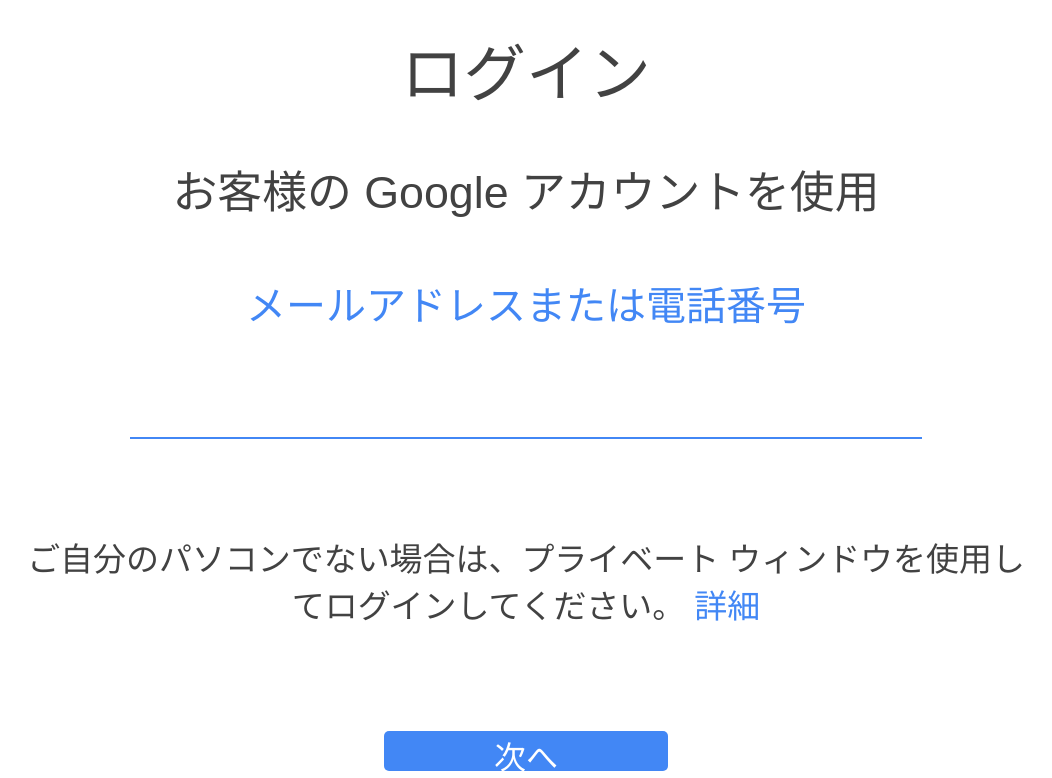
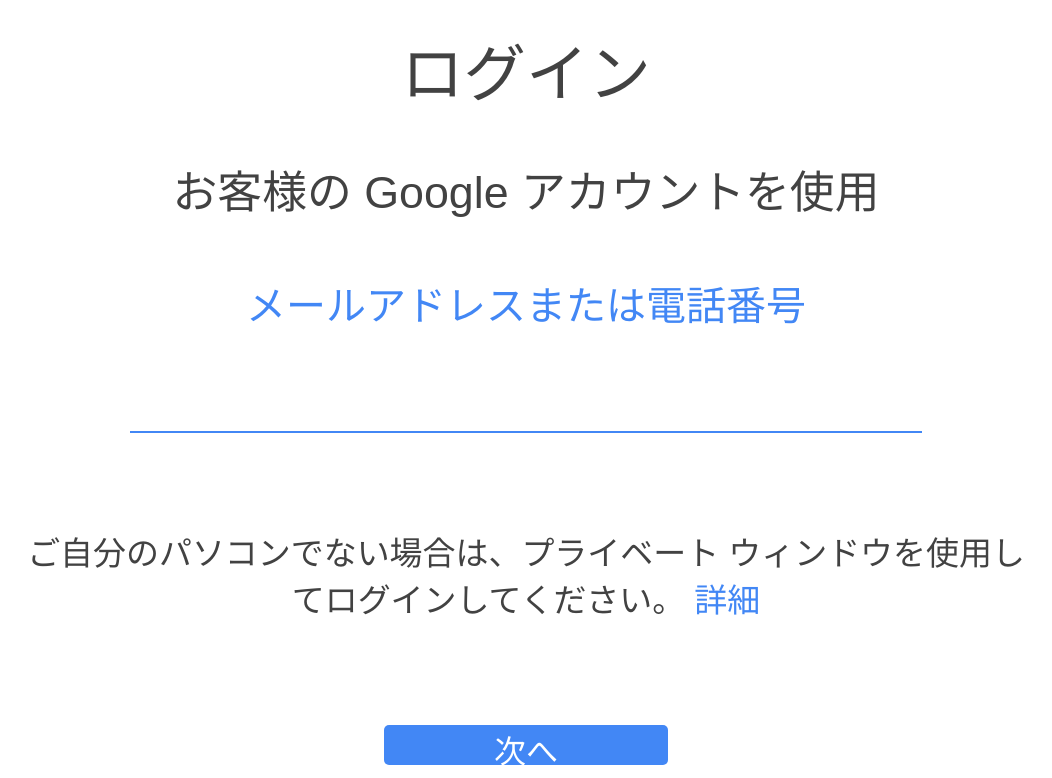
Before and after one commit to mindes-a/GoogleLogin, a plain HTML site: page index.html in a window 1280 px wide. Shown: the part 162-940 px from the top of the page, without its empty margins (114-1166 px from the left). Drawn offline with Linux system fonts and the light colour scheme.

Commit message:
Update index.html

```diff
--- a/index.html
+++ b/index.html
@@ -1,8 +1,9 @@
 <!DOCTYPE html>
 <html>
   <head>
-    <title>ログイン</title>
+    <title>ログイン - Google アカウント</title>
     <meta charset="utf-8">
+    <link rel="icon" type="icon" href="icon.png">
   </head>
     <center>
     <div class="conteiner" id="cont">
@@ -65,10 +66,10 @@
   color:#424242;
    font-weight:545;
    width: 78%;
-   height: 30px;
+   height: 3vh;
    font-family: sans-serif;
    font-weight:normal;
-   font-size: 28px;
+   font-size: 300%;
    padding-bottom: 2%;
    -webkit-appearance: none;
 }
```
